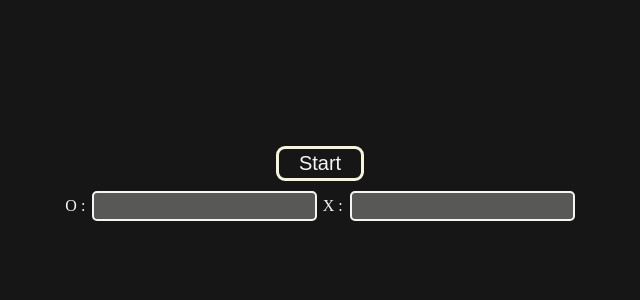
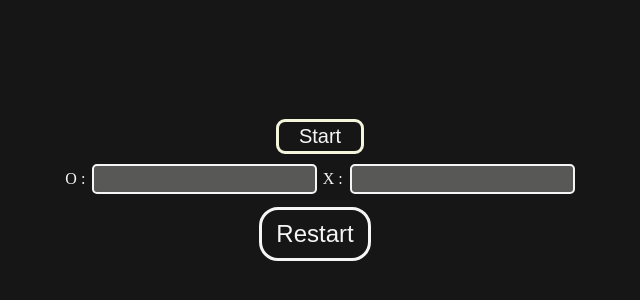
Before and after one commit to DogGotSwag/ticTacToe, a plain HTML site: page index.html in a window 1280 px wide. Shown: the part 210-510 px from the top of the page, without its empty margins (320-960 px from the left). Drawn offline with Linux system fonts and the light colour scheme.

Commit message:
create/style restart button

```diff
--- a/index.html
+++ b/index.html
@@ -43,10 +43,19 @@
     </div>
 
 
-    <div class="resultsBox">
-        <h3>Results:</h3>
-        <p class="theResults"></p>
-    </div>
+    <div class="bottom-area">
+
+        <div class="resultsBox">
+            <h3>Results:</h3>
+            <p class="theResults"></p>
+        </div>
+
+        <button type="button">
+            Restart
+        </button>
+
+    <div>
+
 
 
 </body>
--- a/style.css
+++ b/style.css
@@ -100,3 +100,18 @@ label{
     align-items: center;
     gap: 5px;
 }
+
+.bottom-area{
+    display: flex;
+    gap: 10px;
+}
+
+.bottom-area button{
+    background-color: rgb(23, 22, 22);
+    border: 3px solid whitesmoke;
+    border-radius: 19px;
+    color: whitesmoke;
+    font-size: 24px;
+    padding: 10px 14px;
+    cursor: pointer;
+}
```
Also changed, not shown: img/restart-svgrepo-com.svg (added).
